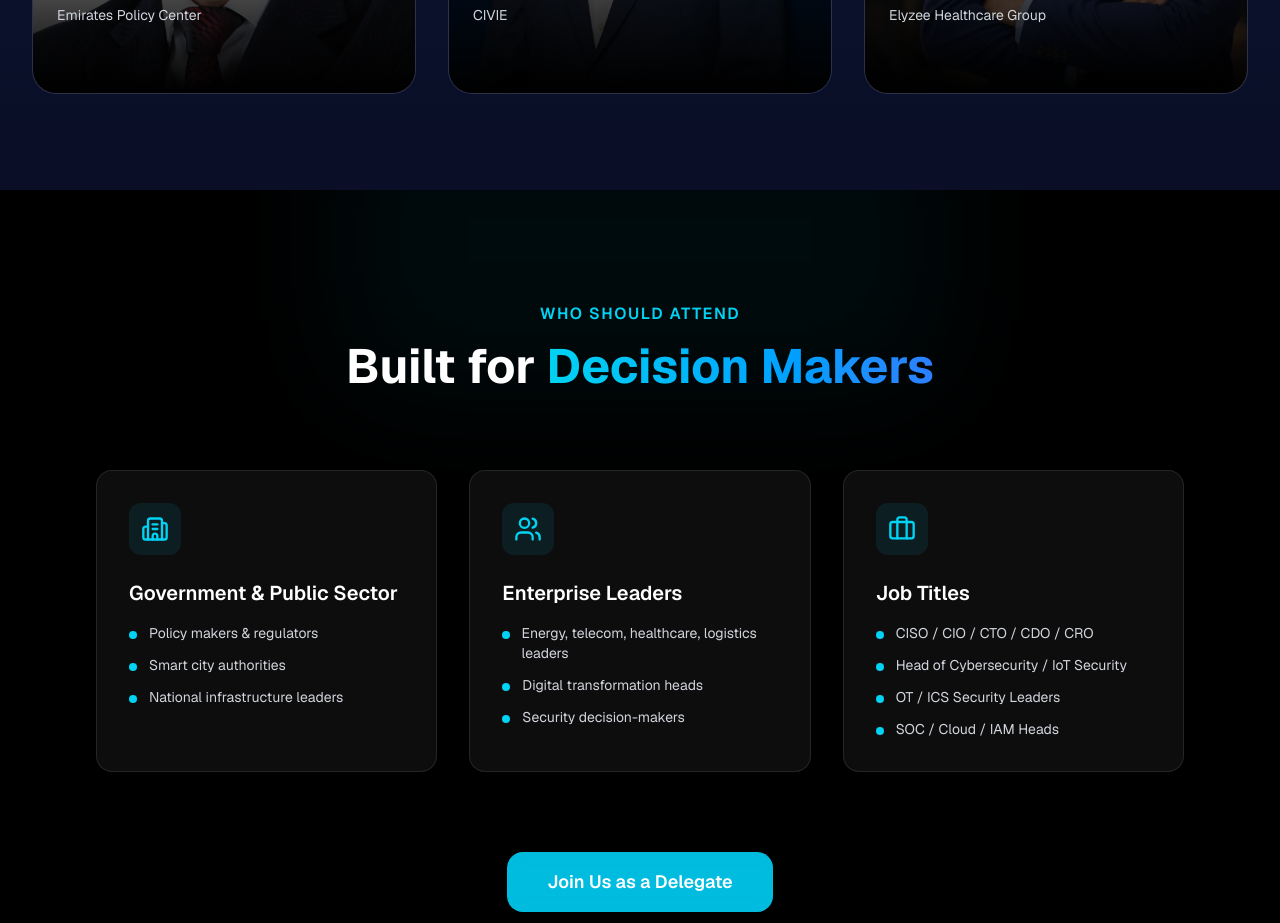
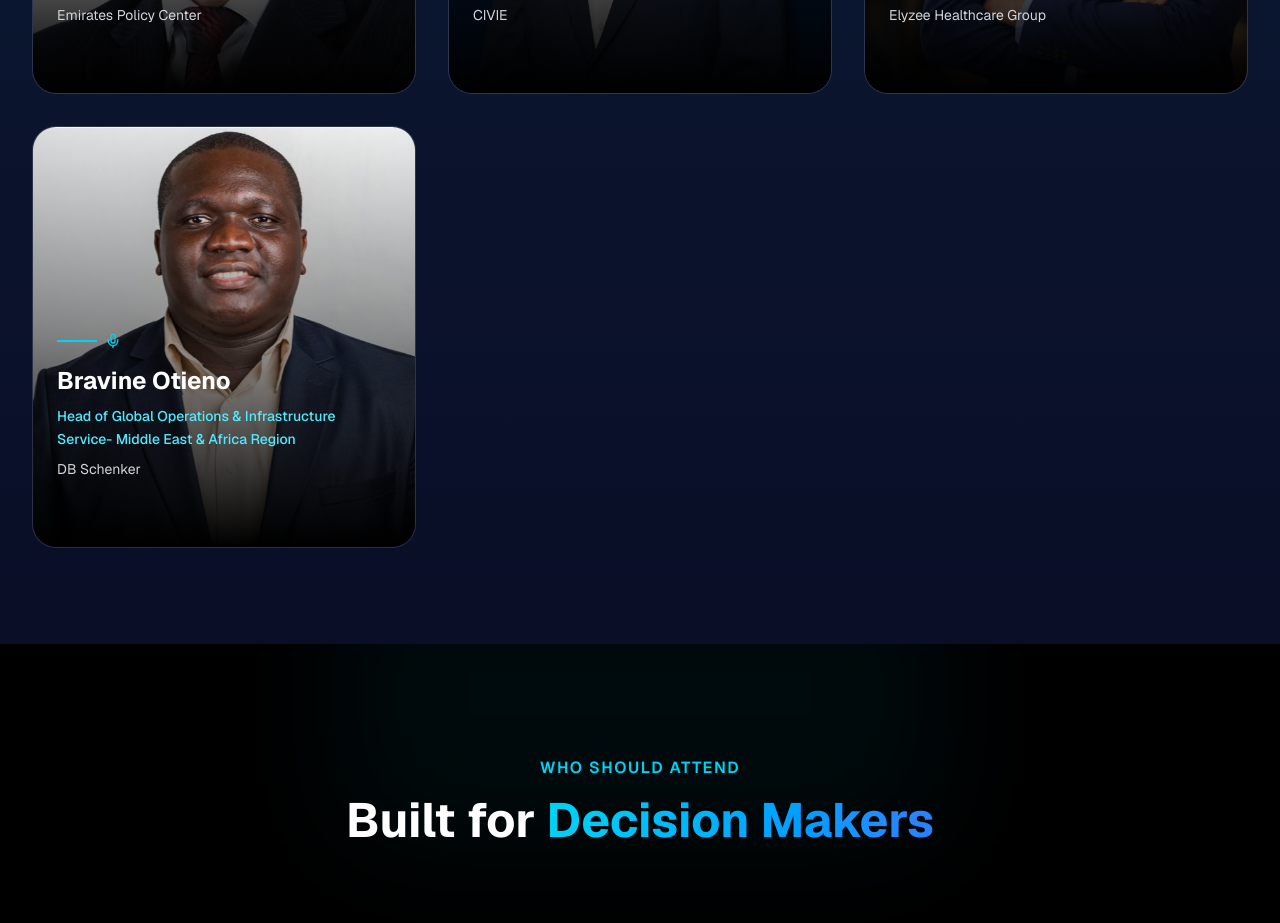
Before and after one commit to vamshichi/iot-landingpage, a Next.js app: page / in a window 1280 px wide. Shown: the part 7000-7923 px from the top of the page. Built offline with nearby package versions, Linux system fonts and the light colour scheme.

Commit message:
added speaker

```diff
--- a/components/SpeakersSection.tsx
+++ b/components/SpeakersSection.tsx
@@ -24,6 +24,12 @@ const speakers = [
     company: "Elyzee Healthcare Group",
     image: "/speakers/Dr. Shijin.png",
   },
+  {
+  name: "Bravine Otieno",
+  role: "Head of Global Operations & Infrastructure Service- Middle East & Africa Region",
+  company: "DB Schenker",
+  image: "/speakers/Bravine Otieno.jpg",
+},
 ];
 
 export function SpeakersSection() {
```
Also changed, not shown: public/speakers/Bravine Otieno.jpg (added).
